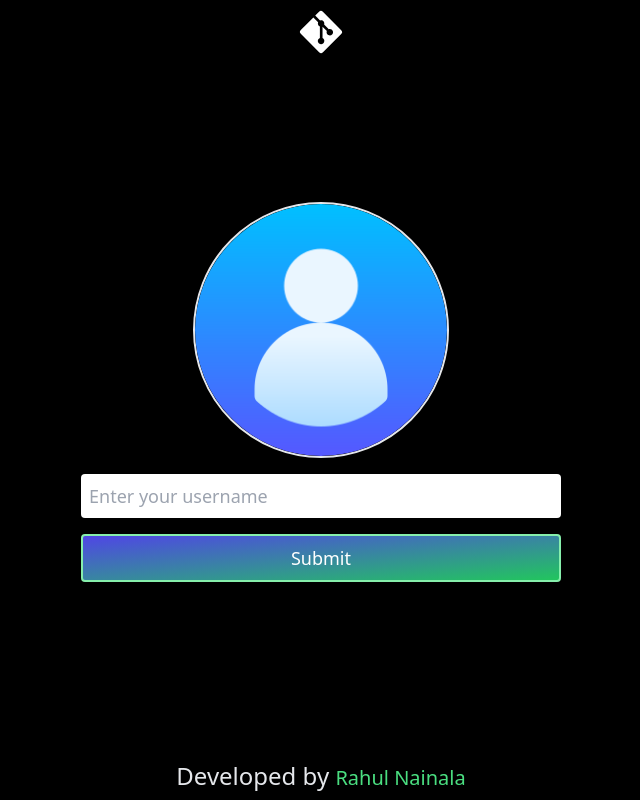
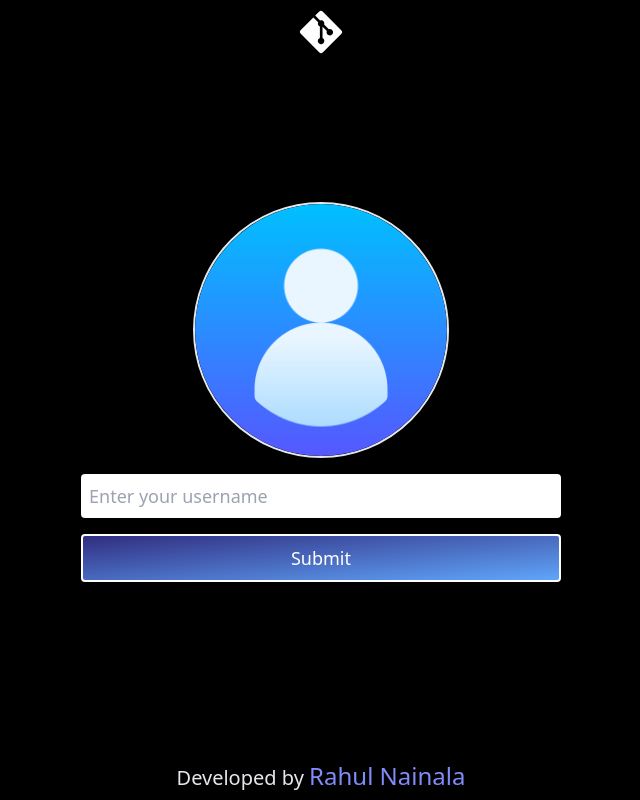
Before and after one commit to rahulnainala/github_user_details, a React (Vite) app: page / in a window 1280 px wide. Shown: the whole page, without its empty margins (319-959 px from the left). Built offline with nearby package versions, Linux system fonts and the light colour scheme.

Commit message:
Updated Colors - v01

```diff
--- a/src/Components/Footer.jsx
+++ b/src/Components/Footer.jsx
@@ -4,11 +4,11 @@ const Footer = () => {
       className="fixed bottom-0 w-full bg-background py-2 flex items-center justify-center text-center"
       style={{ color: "#475fae" }}
     >
-      <p className="text-2xl font-light text-gray-200">
+      <p className="text-xl font-light text-gray-200">
         Developed by{" "}
         <a
           href="https://rahulnainala.com"
-          className="no-underline text-green-400 text-xl"
+          className="no-underline text-indigo-400 text-2xl"
           target="_blank"
           rel="noopener noreferrer"
         >
--- a/src/Components/Header.jsx
+++ b/src/Components/Header.jsx
@@ -10,7 +10,7 @@ function Header() {
             window.location.reload();
           }}
         >
-          <FontAwesomeIcon icon={faGitAlt} color="white" size="3x" />{" "}
+          <FontAwesomeIcon icon={faGitAlt} color="white" size="3x" alt="icon" />{" "}
         </button>
       </div>
     </>
--- a/src/Components/Output.jsx
+++ b/src/Components/Output.jsx
@@ -74,7 +74,7 @@ function Output() {
         />
         <button
           type="submit"
-          className="w-full text-white bg-gradient-to-br from-indigo-600 to-green-500 px-4 py-2 text-lg rounded border-2 border-green-300"
+          className="w-full text-white bg-gradient-to-br from-indigo-900 to-blue-400 px-4 py-2 text-lg rounded border-2 border-white"
         >
           Submit
         </button>
@@ -82,7 +82,7 @@ function Output() {
 
       {userData.name && (
         <div className="mt-4 p-4 text-white w-4/5 max-w-lg flex flex-col items-center">
-          <h2 className="text-3xl font-medium">Name: {userData.name}</h2>
+          <h2 className="text-3xl font-light">Name: {userData.name}</h2>
           {userData.company && (
             <h2 className="text-xl">Company: {userData.company}</h2>
           )}
```
